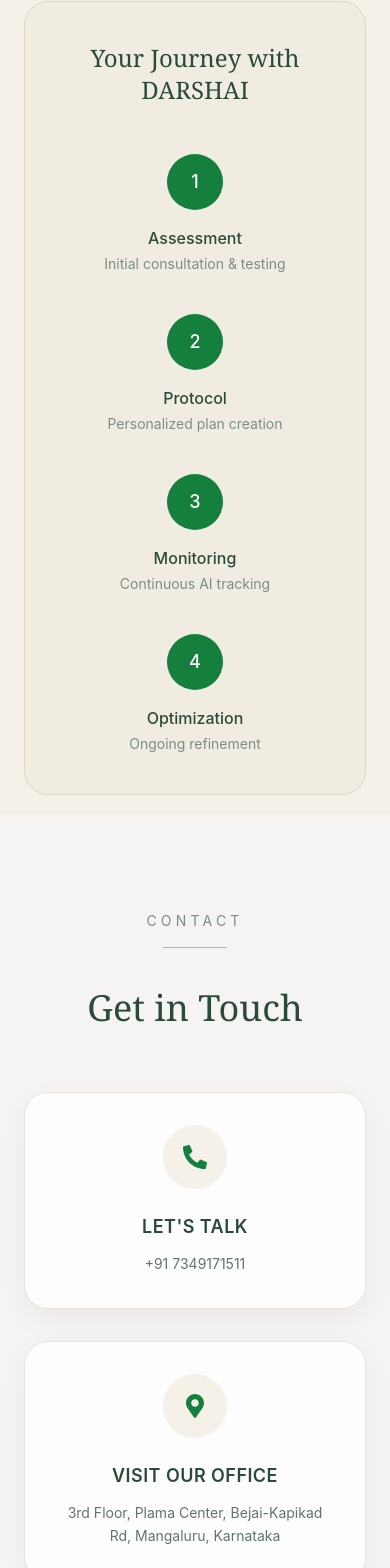
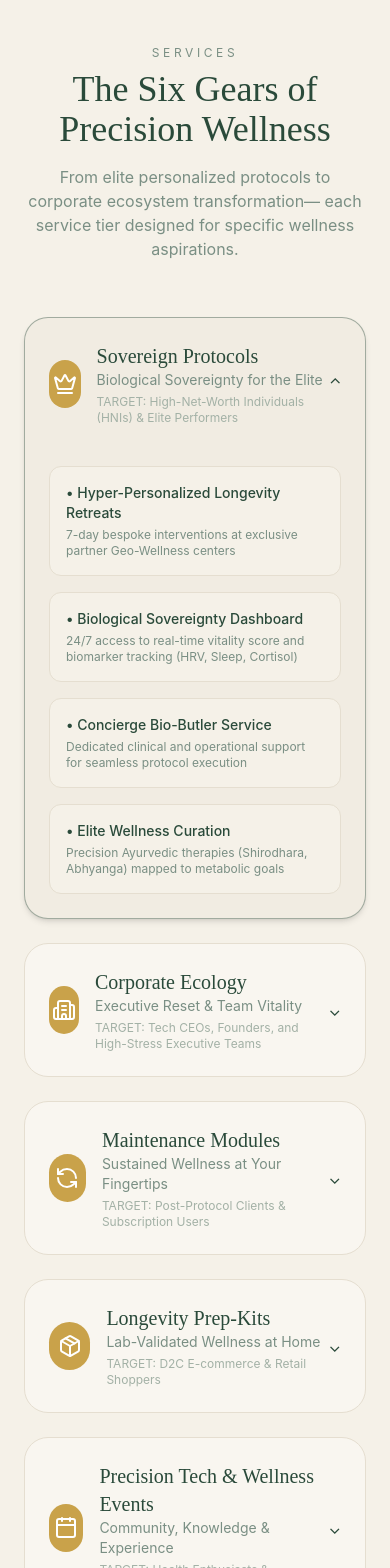
Before and after one commit to darshaigroup/darshai-website, a React (Vite) app: page / in a window 390 px wide. Shown: the part 6290-7858 px from the top of the page. Built offline with nearby package versions, Linux system fonts and the light colour scheme.

Commit message:
Service added

```diff
--- a/src/pages/Home/Services.jsx
+++ b/src/pages/Home/Services.jsx
@@ -1,95 +1,258 @@
-import { motion } from "framer-motion";
-import { fadeUp, staggerContainer } from "../../utils/animations";
+import { useState } from "react";
+import { motion, AnimatePresence } from "framer-motion";
+import { Crown, Building2, RefreshCcw, Package, Calendar, Leaf } from "lucide-react";
 
-const steps = [
+const services = [
   {
-    number: "1",
-    title: "Assessment",
-    desc: "Initial consultation & testing",
+    title: "Sovereign Protocols",
+    icon: <Crown />,
+    subtitle: "Biological Sovereignty for the Elite",
+    target: "High-Net-Worth Individuals (HNIs) & Elite Performers",
+    items: [
+      {
+        title: "Hyper-Personalized Longevity Retreats",
+        desc: "7-day bespoke interventions at exclusive partner Geo-Wellness centers",
+      },
+      {
+        title: "Biological Sovereignty Dashboard",
+        desc: "24/7 access to real-time vitality score and biomarker tracking (HRV, Sleep, Cortisol)",
+      },
+      {
+        title: "Concierge Bio-Butler Service",
+        desc: "Dedicated clinical and operational support for seamless protocol execution",
+      },
+      {
+        title: "Elite Wellness Curation",
+        desc: "Precision Ayurvedic therapies (Shirodhara, Abhyanga) mapped to metabolic goals",
+      },
+    ],
   },
+
   {
-    number: "2",
-    title: "Protocol",
-    desc: "Personalized plan creation",
+    title: "Corporate Ecology",
+    icon: <Building2 />,
+    subtitle: "Executive Reset & Team Vitality",
+    target: "Tech CEOs, Founders, and High-Stress Executive Teams",
+    items: [
+      {
+        title: "The '2+1' Executive Reset",
+        desc: "A specialized 5-day intensive program to reverse burnout and decision fatigue",
+      },
+      {
+        title: "Corporate Vitality Audits",
+        desc: "Group biological reporting for leadership teams to optimize cognitive performance",
+      },
+      {
+        title: "Founders' Longevity Circle",
+        desc: "Exclusive membership for entrepreneurs under 40 focusing on long-term health span",
+      },
+    ],
   },
+
   {
-    number: "3",
-    title: "Monitoring",
-    desc: "Continuous AI tracking",
+    title: "Maintenance Modules",
+    icon: <RefreshCcw />,
+    subtitle: "Sustained Wellness at Your Fingertips",
+    target: "Post-Protocol Clients & Subscription Users",
+    items: [
+      {
+        title: "Digital Maintenance Plans",
+        desc: "Post-retreat diet and lifestyle guidance delivered through the DARSHAI App",
+      },
+      {
+        title: "Vaidhya Video Library",
+        desc: "7–10 minute expert-led modules on Ayurvedic science and longevity habits",
+      },
+      {
+        title: "AI-Driven Real-Time Guidance",
+        desc: "24/7 chatbot support for daily habit tracking and protocol adjustments",
+      },
+    ],
   },
+
   {
-    number: "4",
-    title: "Optimization",
-    desc: "Ongoing refinement",
+    title: "Longevity Prep-Kits",
+    icon: <Package />,
+    subtitle: "Lab-Validated Wellness at Home",
+    target: "D2C E-commerce & Retail Shoppers",
+    items: [
+      {
+        title: "Bio-Validated Herbal Kits",
+        desc: "Lab-tested formulations including teas and wellness products for longevity support",
+      },
+      {
+        title: "Neuro-Reset Collection",
+        desc: "Targeted kits for stress recovery, deep sleep, and gut-health optimization",
+      },
+      {
+        title: "Precision Unboxing Experience",
+        desc: "Includes clinical dossier and self-assessment longevity survey",
+      },
+    ],
+  },
+
+  {
+    title: "Precision Tech & Wellness Events",
+    icon: <Calendar />,
+    subtitle: "Community, Knowledge & Experience",
+    target: "Health Enthusiasts & Professional Communities",
+    items: [
+      {
+        title: "Bio-Hacking Workshops",
+        desc: "Events showcasing longevity tech and ancient wellness science",
+      },
+      {
+        title: "Pop-Up Geo-Wellness Experiences",
+        desc: "Limited wellness activations in major tech hubs",
+      },
+      {
+        title: "Longevity Summits",
+        desc: "Expert panels on the future of Precision Ecology",
+      },
+    ],
+  },
+
+  {
+    title: "Precision Ecology & Corporate Auditing",
+    icon: <Leaf />,
+    subtitle: "Environmental Optimization for Organizations",
+    target: "Corporations, Tech Parks & High-Performance Workspaces",
+    items: [
+      {
+        title: "Circadian Office Auditing",
+        desc: "Lighting, air quality & acoustic optimization to reduce stress",
+      },
+      {
+        title: "Biophilic Integration",
+        desc: "Nature-based design and plant systems to improve HRV and reduce stress",
+      },
+      {
+        title: "Corporate Nutrition & 'Agni' Auditing",
+        desc: "Redesigning food environments with Ayurvedic performance nutrition",
+      },
+      {
+        title: "Occupational Vitality Certification",
+        desc: "DARSHAI certification for biologically optimized workplaces",
+      },
+    ],
   },
 ];
 
- function Services() {
+function Services() {
+  const [active, setActive] = useState(0);
+
   return (
-    <section  id="services" className="bg-[#F5F1E8] py-5 px-6">
-      <div className="max-w-6xl mx-auto">
+    <section className="bg-[#F5F1E8] py-16 px-6">
+      <div className="max-w-5xl mx-auto">
 
-        {/* Container Card */}
-        <motion.div
-          variants={fadeUp}
-          initial="hidden"
-          whileInView="visible"
-          className="bg-[#F1ECE2] rounded-3xl p-10 border border-[#E0D8C5]"
-        >
+        {/* 🔹 Heading */}
+        <div className="text-center mb-14">
+          <p className="text-xs tracking-[0.3em] text-[#7A8F84] uppercase mb-2">
+            SERVICES
+          </p>
 
-          {/* Title */}
-          <h2 className="text-center font-serif text-2xl md:text-3xl text-[#2A4A3A] mb-12">
-            Your Journey with DARSHAI
+          <h2 className="font-heading text-4xl md:text-5xl text-[#2A4A3A] mb-4">
+            The Six Gears of Precision Wellness
           </h2>
 
-          {/* Steps */}
-          <motion.div
-            variants={staggerContainer}
-            initial="hidden"
-            whileInView="visible"
-            className="flex flex-col md:flex-row items-center justify-between gap-10"
-          >
+          <p className="text-[#7A8F84] max-w-2xl mx-auto">
+            From elite personalized protocols to corporate ecosystem transformation—
+            each service tier designed for specific wellness aspirations.
+          </p>
+        </div>
 
-            {steps.map((step, index) => (
+        {/* 🔹 Cards */}
+        <div className="space-y-6">
+
+          {services.map((service, index) => {
+            const isOpen = active === index;
+
+            return (
               <motion.div
                 key={index}
-                variants={fadeUp}
-                className="flex items-center"
+                layout
+                className={`rounded-3xl border transition-all duration-500 ${
+                  isOpen
+                    ? "bg-[#F1ECE2] border-[#2A4A3A]/40 shadow-md"
+                    : "bg-[#F9F6F0] border-[#E5DED0]"
+                }`}
               >
 
-                {/* Step Block */}
-                <div className="text-center">
+                {/* 🔹 Header */}
+                <div
+                  onClick={() => setActive(index)}
+                  className="flex items-center justify-between p-6 cursor-pointer"
+                >
+                  <div className="flex items-center gap-4">
 
-                  {/* Circle Number */}
-                  <div className="w-14 h-14 rounded-full bg-[#15803d] text-white flex items-center justify-center text-lg font-medium mx-auto mb-4">
-                    {step.number}
+                    {/* Icon Circle */}
+                    <div className="w-12 h-12 rounded-full bg-[#C9A24A] text-white flex items-center justify-center text-xl">
+                      {service.icon}
+                    </div>
+
+                    {/* Text */}
+                    <div>
+
+
+                      <h3 className="text-xl md:text-2xl font-heading text-[#2A4A3A]">
+                        {service.title}
+                      </h3>
+
+                      <p className="text-sm text-[#7A8F84]">
+                        {service.subtitle}
+                      </p>
+
+                      <p className="text-xs text-[#A3B1A6] mt-1">
+                        TARGET: {service.target}
+                      </p>
+                    </div>
                   </div>
 
-                  {/* Title */}
-                  <h3 className="text-[#2A4A3A] font-medium">
-                    {step.title}
-                  </h3>
-
-                  {/* Description */}
-                  <p className="text-[#7A8F84] text-sm mt-1">
-                    {step.desc}
-                  </p>
+                  {/* Arrow */}
+                  <motion.span
+                    animate={{ rotate: isOpen ? 180 : 0 }}
+                    className="text-[#2A4A3A]"
+                  >
+                    ⌄
+                  </motion.span>
                 </div>
 
-                {/* Arrow (except last item) */}
-                {index !== steps.length - 1 && (
-    <div className="hidden md:block absolute right-[-35px] top-7 transform -translate-y-1/2 text-[#15803d] text-xl">
-      →
-    </div>
-  )}
+                {/* 🔹 Content */}
+                <AnimatePresence>
+                  {isOpen && (
+                    <motion.div
+                      initial={{ opacity: 0, height: 0 }}
+                      animate={{ opacity: 1, height: "auto" }}
+                      exit={{ opacity: 0, height: 0 }}
+                      transition={{ duration: 0.4 }}
+                      className="px-6 pb-6"
+                    >
+                      <div className="grid md:grid-cols-2 gap-4 mt-4">
+
+                        {service.items.map((item, i) => (
+                          <div
+                            key={i}
+                            className="bg-[#F5F1E8] border border-[#E5DED0] rounded-xl p-4"
+                          >
+                            <p className="text-[#2A4A3A] font-medium text-sm">
+                              • {item.title}
+                            </p>
+
+                            <p className="text-[#7A8F84] text-xs mt-1">
+                              {item.desc}
+                            </p>
+                          </div>
+                        ))}
+
+                      </div>
+                    </motion.div>
+                  )}
+                </AnimatePresence>
 
               </motion.div>
-            ))}
-
-          </motion.div>
-
-        </motion.div>
-
+            );
+          })}
+        </div>
       </div>
     </section>
   );
```
